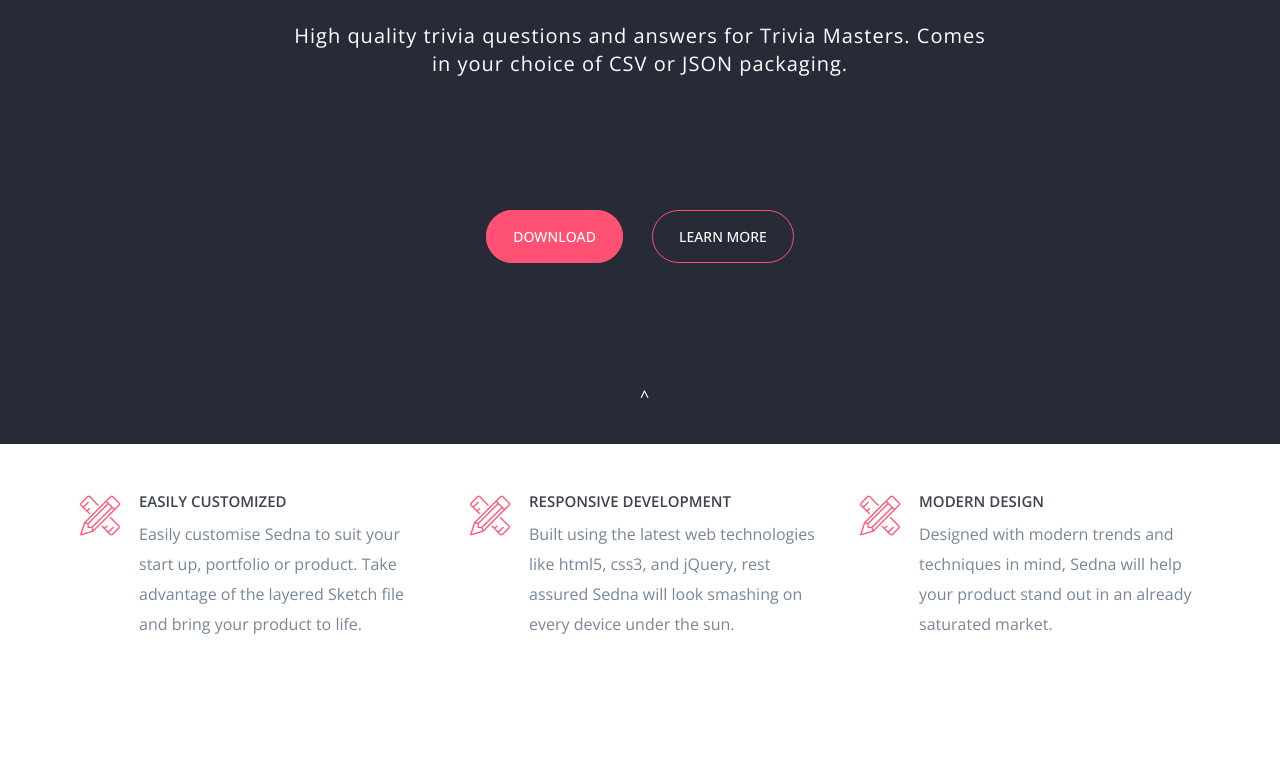
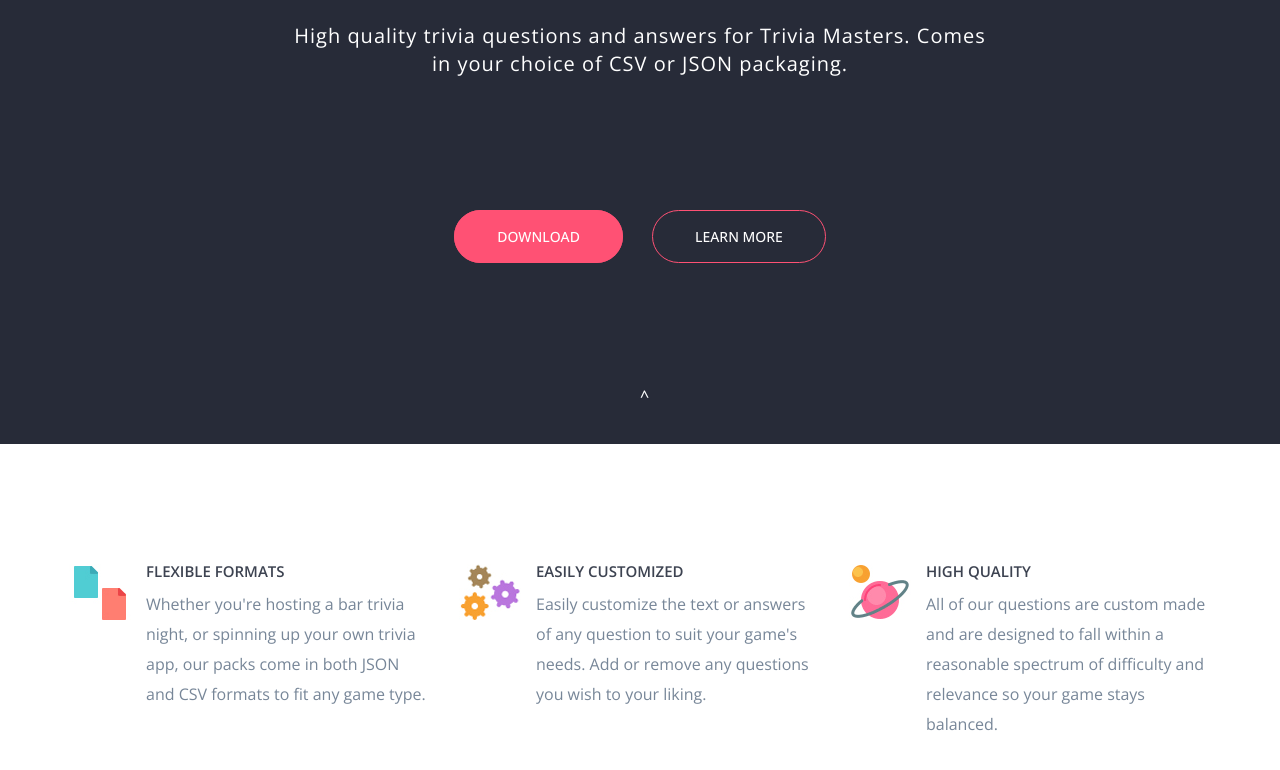
Before and after one commit to doctafaustus/cat-site, a plain HTML site: page public/index.html in a window 1280 px wide. Shown: the part 346-1116 px from the top of the page. Before the commit the page ends 1035 px from the top, so only its background shows below. Drawn offline with nearby package versions, Linux system fonts and the light colour scheme.

Commit message:
Add feature icons

```diff
--- a/public/index.html
+++ b/public/index.html
@@ -49,31 +49,31 @@
 			<div class="col-section">
 
         <div class="col">
-					<div class="col-graphic"><img src="./images/icon.jpg"></div>
+          <div class="col-graphic"><img src="./images/icon-papers.jpg"></div>
           <div class="col-container">
-						<div class="col-title">EASILY CUSTOMIZED</div>
+            <div class="col-title">FLEXIBLE FORMATS</div>
             <div class="col-desc">
-							Easily customise Sedna to suit your start up, portfolio or product. Take advantage of the layered Sketch file and bring your product to life.
+              Whether you're hosting a bar trivia night, or spinning up your own trivia app, our packs come in both JSON and CSV formats to fit any game type.
             </div>
           </div>
         </div>
 
 				<div class="col">
-					<div class="col-graphic"><img src="./images/icon.jpg"></div>
+					<div class="col-graphic"><img src="./images/icon-gears.jpg"></div>
 					<div class="col-container">
-						<div class="col-title">RESPONSIVE DEVELOPMENT</div>
+						<div class="col-title">EASILY CUSTOMIZED</div>
 						<div class="col-desc">
-							Built using the latest web technologies like html5, css3, and jQuery, rest assured Sedna will look smashing on every device under the sun.
+							Easily customize the text or answers of any question to suit your game's needs. Add or remove any questions you wish to your liking.
 						</div>
 					</div>
 				</div>
 
 				<div class="col">
-					<div class="col-graphic"><img src="./images/icon.jpg"></div>
+					<div class="col-graphic"><img src="./images/icon-planet.jpg"></div>
 					<div class="col-container">
-						<div class="col-title">MODERN DESIGN</div>
+						<div class="col-title">HIGH QUALITY</div>
 						<div class="col-desc">
-							Designed with modern trends and techniques in mind, Sedna will help your product stand out in an already saturated market.
+              All of our questions are custom made and are designed to fall within a reasonable spectrum of difficulty and relevance so your game stays balanced.
 						</div>
 					</div>
 				</div>
--- a/public/scss/main.scss
+++ b/public/scss/main.scss
@@ -79,8 +79,8 @@ body {
 			margin-right: 25px;
 
 			&:hover {
-				background-color: #00FF2B;
-				border: solid 1px #00FF2B;
+				background-color: #50cdd3;
+				border: solid 1px #50cdd3;
 			}
 		}
 
@@ -88,7 +88,8 @@ body {
 			background-color: transparent;
 
 			&:hover {
-				background-color: #ff5174;
+				background-color: #50cdd3;
+				border: solid 1px #50cdd3;
 			}
 		}
 	}
@@ -100,7 +101,7 @@ body {
 	  color: white;
 	  text-transform: uppercase;
 	  text-decoration: none;
-	  padding: 16px 26px;
+	  padding: 16px 42px;
 	  font-size: 14px;
 	}
 
@@ -115,13 +116,14 @@ body {
 
 .light-section {
 	background-color: white;
+	padding: 70px 0;
 
 	.col-section {
 		display: flex;
 
 		.col {
 			width: 33.333%;
-			padding: 0 20px;
+			padding: 0 14px;
 			display: flex;
 
 			.col-graphic {
```
Also changed, not shown: public/css/main.css, public/images/health_trivia_night_0.jpg (added), public/images/icon-gears.jpg (added), public/images/icon-papers.jpg (added), public/images/icon-planet.jpg (added). Lines whose indentation alone changed are shown as unchanged.
